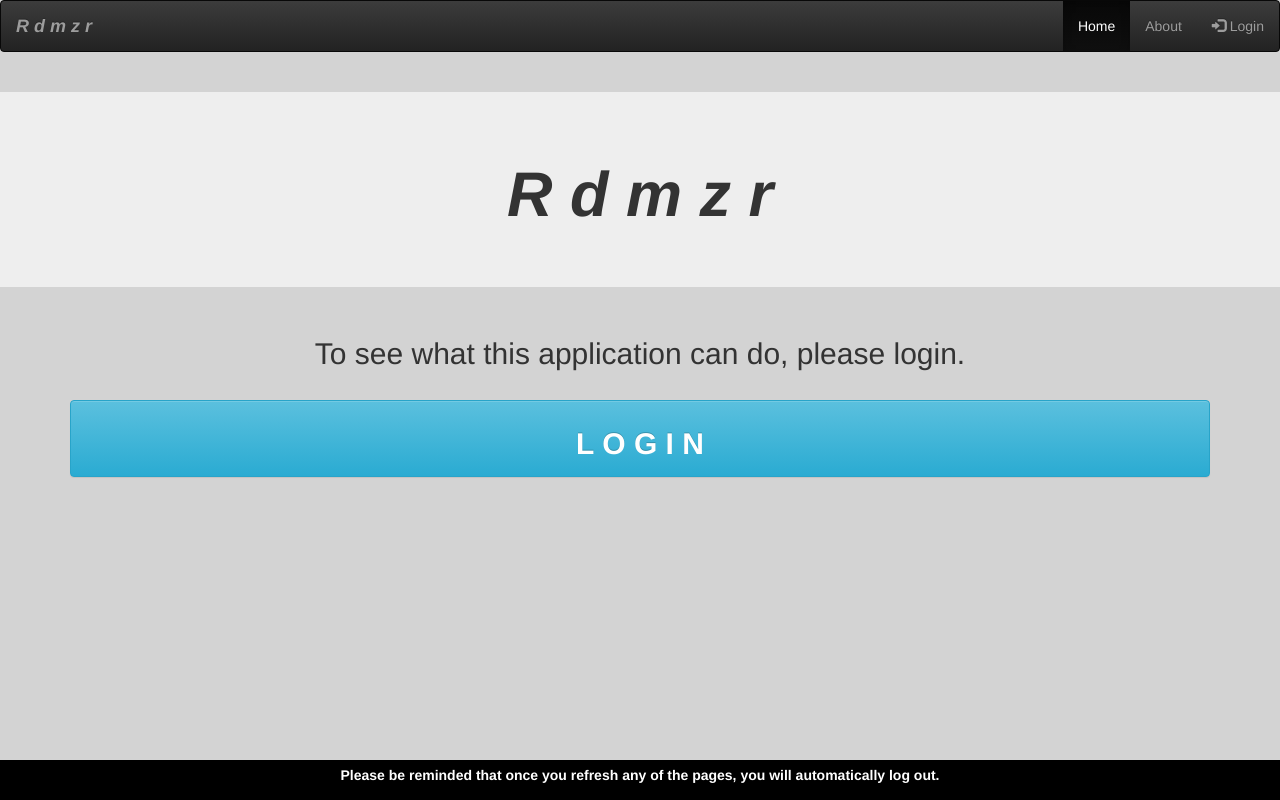
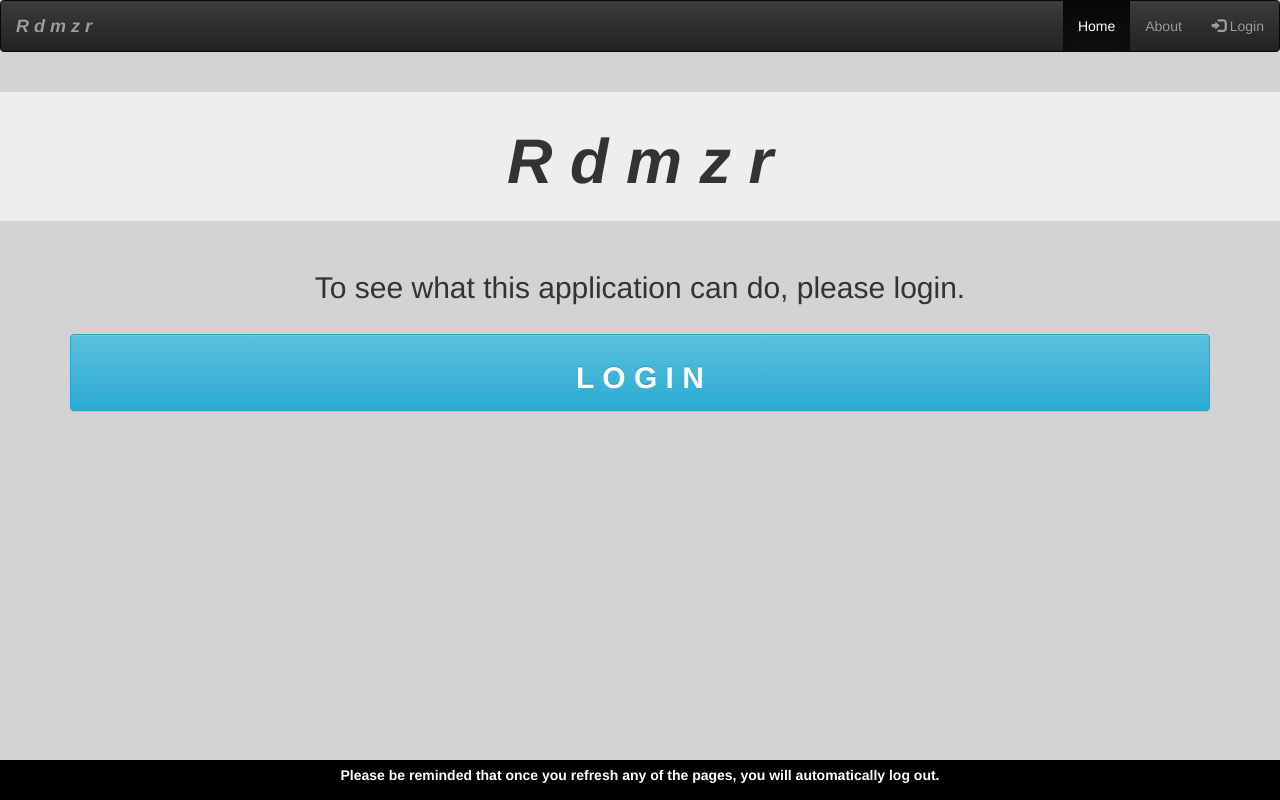
Before and after one commit to guialara/Rdmzr, a plain HTML site: page index.html in a window 1280 px wide. Drawn offline with nearby package versions, Linux system fonts and the light colour scheme.

Commit message:
Updating CSS

```diff
--- a/index.html
+++ b/index.html
@@ -46,6 +46,10 @@
         .footer-text{
             color: white;
         }
+        .jumbotron{
+            padding-bottom: 15px;
+            padding-top: 15px;
+        }
 
         @media only screen and (max-width: 627px){
             .footer{
```
